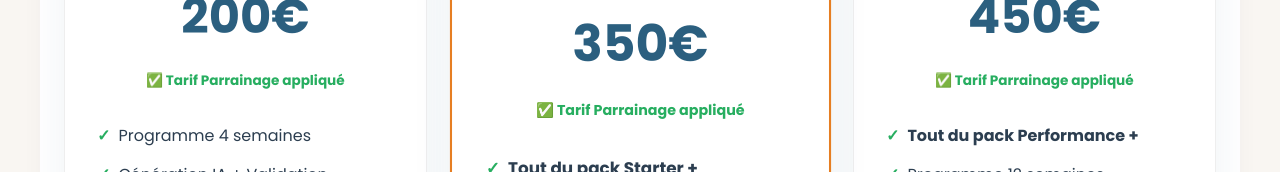
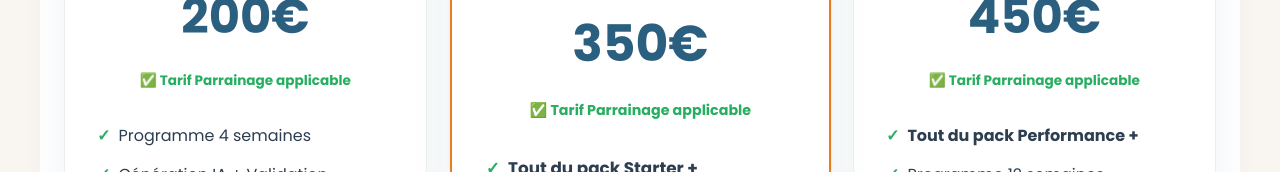
Before and after one commit to Cyril310/OptiForm, a website: page index.html in a window 1280 px wide. Shown: the part 4327-4499 px from the top of the page. Drawn offline with nearby package versions, Linux system fonts and the light colour scheme.

Commit message:
Update index.html

```diff
--- a/index.html
+++ b/index.html
@@ -986,7 +986,7 @@
             <span class="old-price">290€</span>
             <div class="price">200€</div>
             <p style="color: #27ae60; font-weight: 700; font-size: 0.85rem; margin-top: -10px; margin-bottom: 1.5rem;">
-                ✅ Tarif Parrainage appliqué
+                ✅ Tarif Parrainage applicable
             </p>
 
             <ul class="features-list">
@@ -1006,7 +1006,7 @@
             <span class="old-price">490€</span>
             <div class="price">350€</div>
             <p style="color: #27ae60; font-weight: 700; font-size: 0.85rem; margin-top: -10px; margin-bottom: 1.5rem;">
-                ✅ Tarif Parrainage appliqué
+                ✅ Tarif Parrainage applicable
             </p>
 
             <ul class="features-list">
@@ -1026,7 +1026,7 @@
             <span class="old-price">650€</span>
             <div class="price">450€</div>
             <p style="color: #27ae60; font-weight: 700; font-size: 0.85rem; margin-top: -10px; margin-bottom: 1.5rem;">
-                ✅ Tarif Parrainage appliqué
+                ✅ Tarif Parrainage applicable
             </p>
 
             <ul class="features-list">
```
